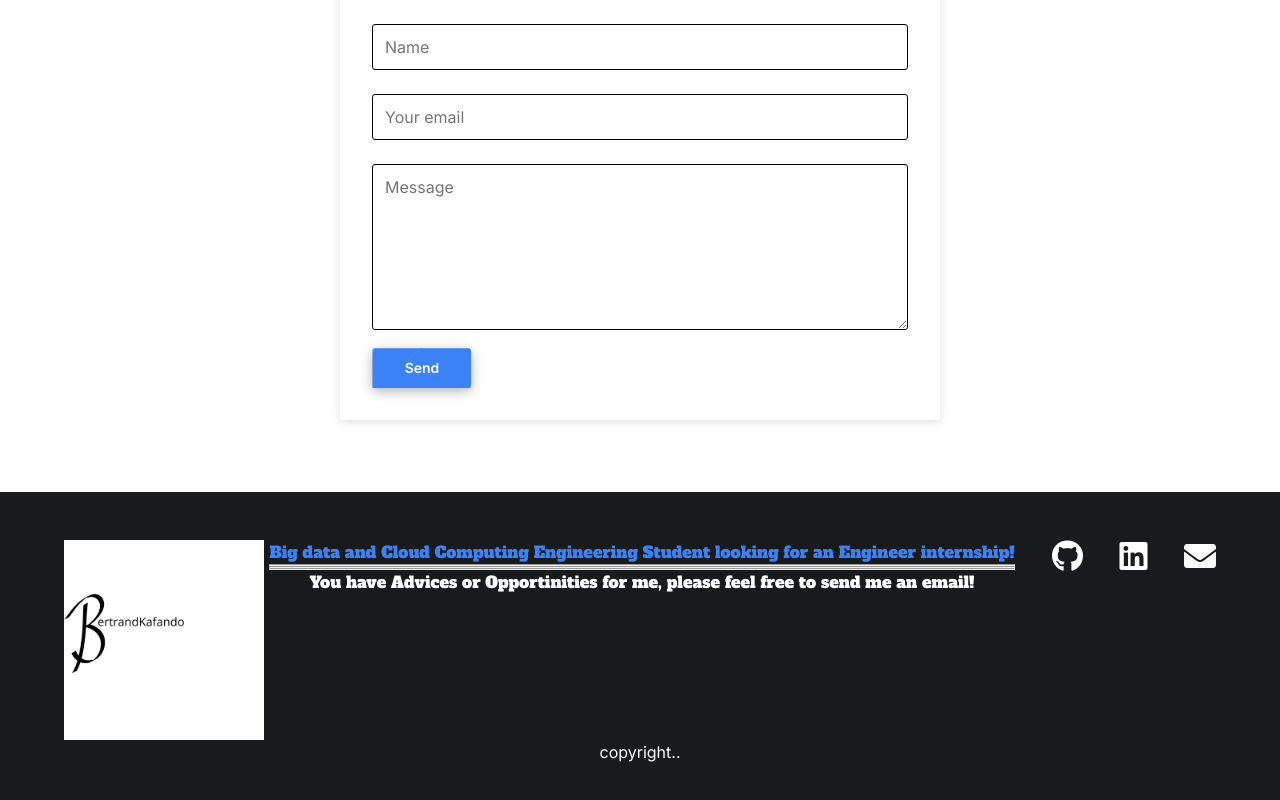
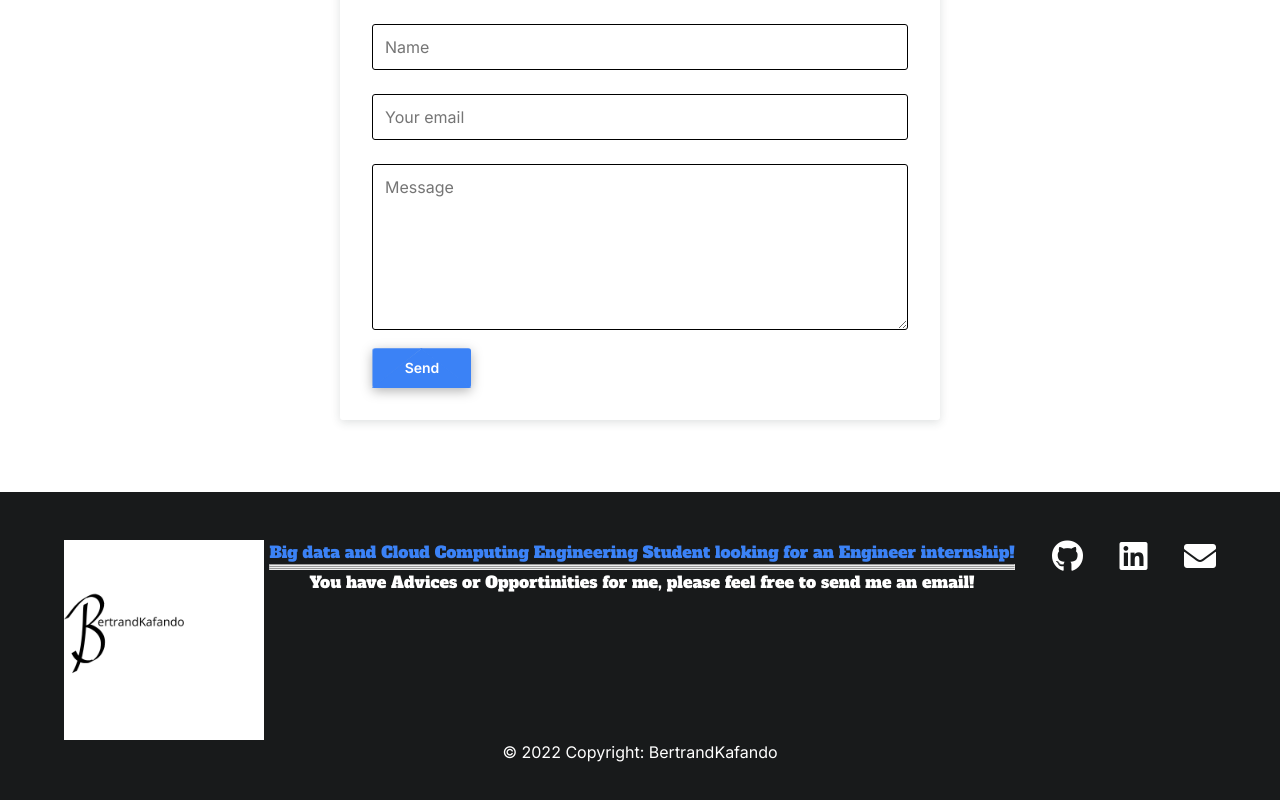
Before and after one commit to BertrandKafando/bertrandkafando.github.io, a website: page index.html in a window 1280 px wide. Shown: the part 4203-5003 px from the top of the page. Drawn offline with nearby package versions, Linux system fonts and the light colour scheme.

Commit message:
refactory

```diff
--- a/index.html
+++ b/index.html
@@ -462,7 +462,10 @@
             <a href="mailto:bertrandkafando07@gmail.com"><i class="fas fa-envelope fa-2x"></i></a>
           </div>
         </div>
-        <p style="text-align: center;">copyright..</p>
+        <div class="text-center p-3" >
+          © 2022 Copyright:
+          <a class="text-dark" href="https://bertrandkafando.ml">BertrandKafando</a>
+        </div>
       </div>
     </footer>
 
```
